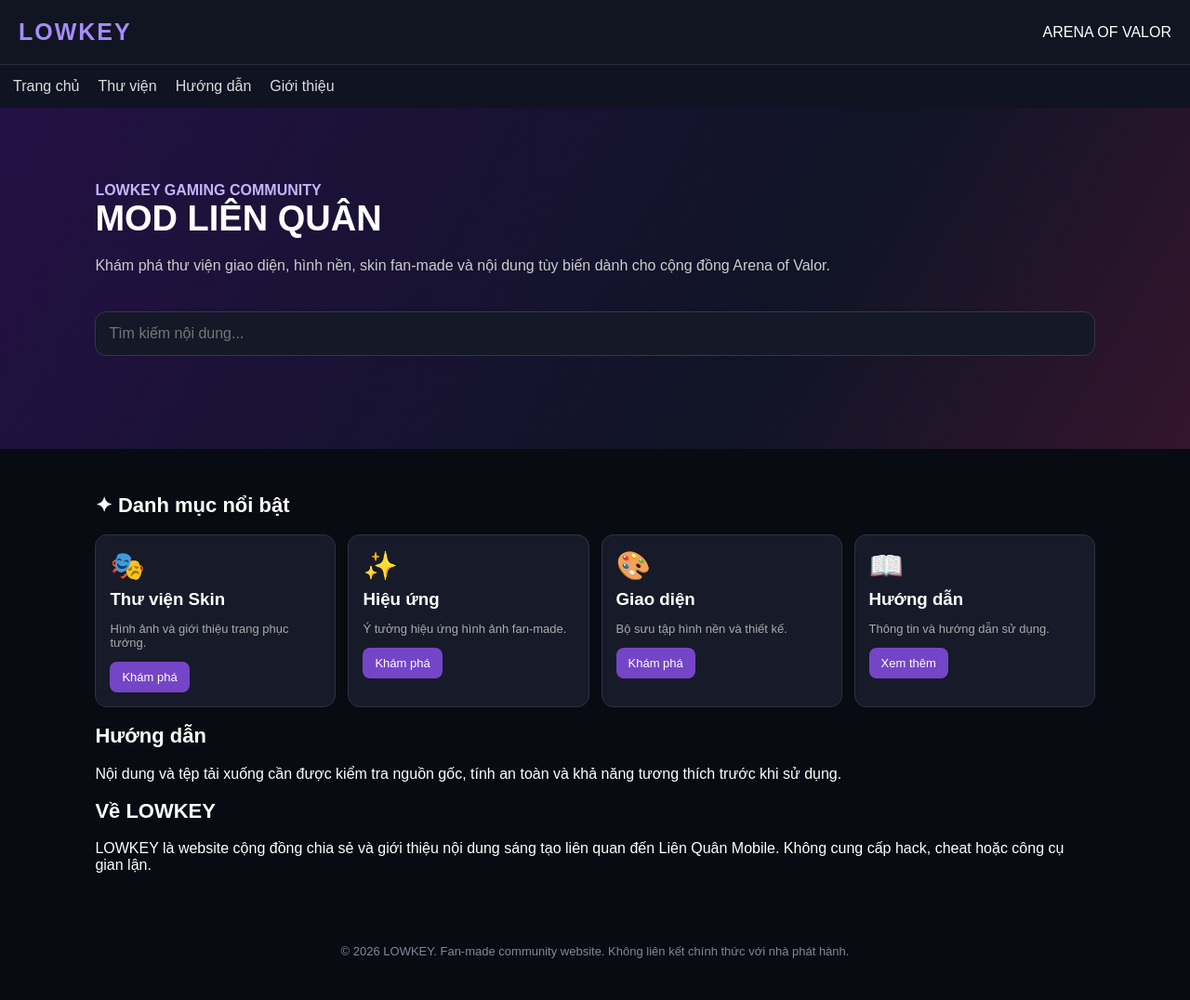
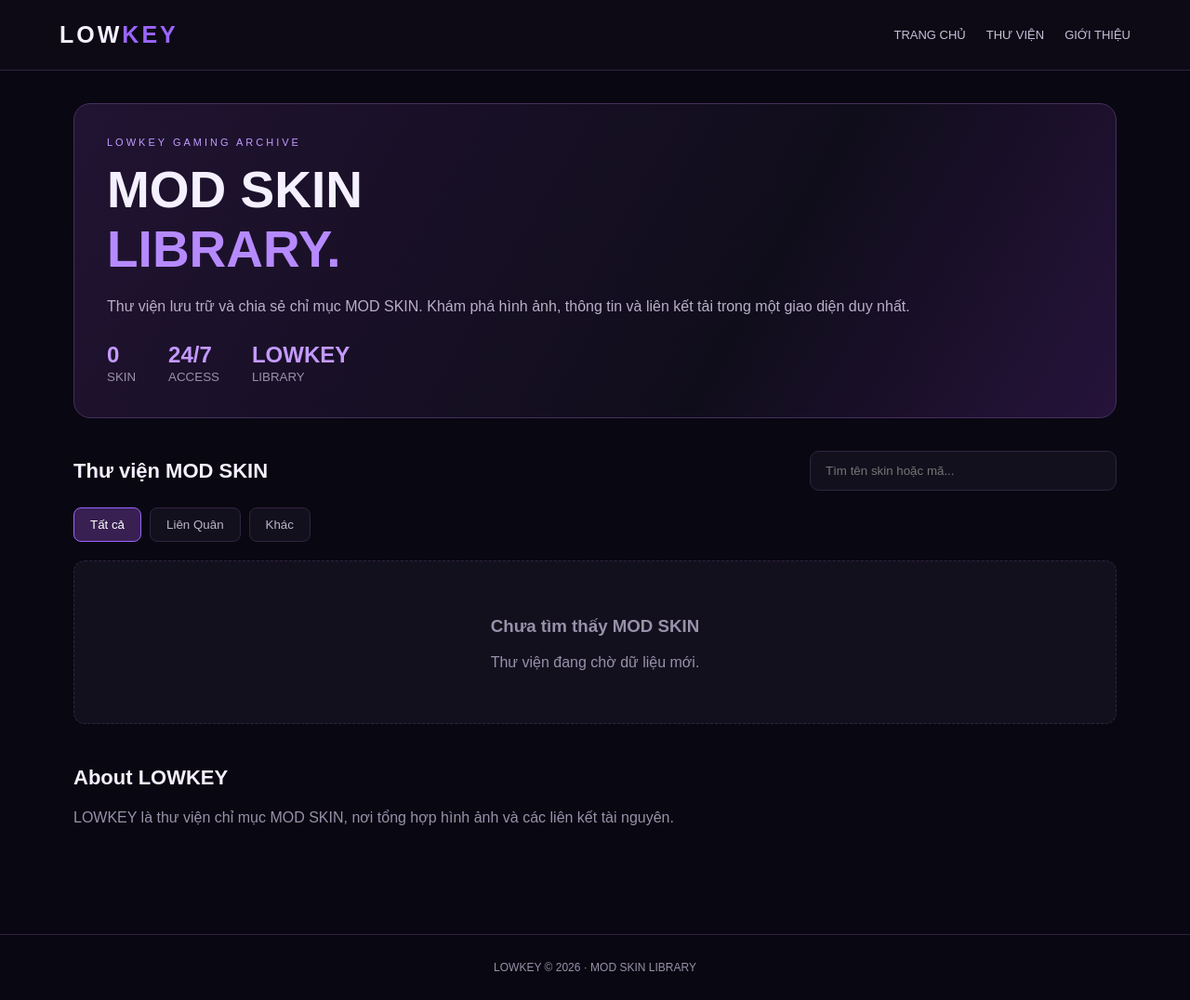
Before and after one commit to trantunv386-netizen/LOWKEY, a plain HTML site: page index.html in a window 1280 px wide. Shown: the whole page at 93% size. Drawn offline with Linux system fonts and the light colour scheme.

Commit message:
Update index.html

```diff
--- a/index.html
+++ b/index.html
@@ -1,61 +1,286 @@
+
 <!DOCTYPE html>
 <html lang="vi">
 <head>
 <meta charset="UTF-8">
-<meta name="viewport" content="width=device-width, initial-scale=1.0">
-<title>LOWKEY - Arena of Valor</title>
+<meta name="viewport" content="width=device-width, initial-scale=1">
+<meta name="theme-color" content="#090711">
+<title>LOWKEY | MOD SKIN LIBRARY</title>
 <style>
 *{box-sizing:border-box}
-body{margin:0;background:#090b12;color:#fff;font-family:Arial,sans-serif}
-header{padding:20px;background:#111522;border-bottom:1px solid #282c40;display:flex;justify-content:space-between;align-items:center}
-.logo{font-size:25px;font-weight:900;color:#a78bfa;letter-spacing:2px}
-nav{padding:14px;display:flex;gap:20px;overflow:auto;background:#101321}
-nav a{color:#ddd;text-decoration:none;white-space:nowrap}
-.hero{padding:55px 22px;background:linear-gradient(120deg,#241044,#101426 65%,#34152d)}
-.hero h1{font-size:38px;margin:0 0 12px}
-.hero p{color:#ccc;line-height:1.6}
-.tag{color:#c4b5fd;font-weight:bold}
-.search{margin:20px 0;padding:14px;width:100%;border:1px solid #38334f;border-radius:12px;background:#151827;color:white;font-size:16px}
-main{padding:22px}
-h2{font-size:22px}
-.grid{display:grid;grid-template-columns:repeat(2,minmax(0,1fr));gap:13px}
-.card{background:#171a29;border:1px solid #303044;border-radius:13px;padding:15px;min-height:145px}
-.card h3{margin:8px 0}
-.card p{font-size:13px;color:#aaa}
-.card a{display:inline-block;background:#7545c7;color:white;text-decoration:none;padding:9px 13px;border-radius:8px;font-size:13px}
-.icon{font-size:30px}
-footer{text-align:center;padding:30px;color:#858599;font-size:13px}
-@media(min-width:700px){.grid{grid-template-columns:repeat(4,1fr)}.hero{padding:80px 8%}main{padding:30px 8%}}
+:root{
+ --bg:#090711;--panel:#13101e;--panel2:#1b1629;
+ --purple:#9b65ff;--text:#f5f0ff;
+ --muted:#9991aa;--line:#302440;
+}
+body{
+ margin:0;background:var(--bg);color:var(--text);
+ font-family:Arial,sans-serif;
+}
+header{
+ height:76px;padding:0 5%;
+ display:flex;align-items:center;justify-content:space-between;
+ border-bottom:1px solid var(--line);
+ background:#0d0a16;
+}
+.logo{font-size:25px;font-weight:900;letter-spacing:3px}
+.logo span{color:var(--purple)}
+.nav{display:flex;gap:22px;font-size:13px}
+.nav a{color:#c9c0d8;text-decoration:none}
+main{max-width:1250px;margin:auto;padding:35px 5%}
+.hero{
+ padding:35px;border:1px solid #45305f;border-radius:18px;
+ background:linear-gradient(120deg,#211332,#100d1b 65%,#26133b);
+}
+.tag{color:#c39cff;font-size:11px;letter-spacing:3px}
+h1{font-size:clamp(32px,6vw,55px);margin:13px 0}
+.hero p{color:#b9afc9;line-height:1.7}
+.stats{
+ display:flex;gap:35px;margin-top:25px;flex-wrap:wrap
+}
+.stat strong{display:block;font-size:24px;color:#c49aff}
+.stat small{color:var(--muted)}
+.section-head{
+ display:flex;justify-content:space-between;
+ align-items:center;gap:15px;margin:35px 0 18px;
+ flex-wrap:wrap
+}
+h2{font-size:22px;margin:0}
+.search{
+ width:min(100%,330px);padding:13px 16px;
+ background:var(--panel);border:1px solid var(--line);
+ border-radius:10px;color:white;outline:none;
+}
+.search:focus{border-color:var(--purple)}
+.filters{display:flex;gap:9px;flex-wrap:wrap;margin-bottom:20px}
+.filter{
+ padding:10px 17px;border:1px solid var(--line);
+ border-radius:8px;background:var(--panel);
+ color:#bdb3ca;cursor:pointer;
+}
+.filter.active,.filter:hover{
+ background:#382052;border-color:var(--purple);color:white
+}
+.grid{
+ display:grid;grid-template-columns:repeat(3,minmax(0,1fr));
+ gap:18px
+}
+.card{
+ overflow:hidden;background:var(--panel);
+ border:1px solid var(--line);border-radius:13px;
+ transition:.2s;
+}
+.card:hover{transform:translateY(-4px);border-color:var(--purple)}
+.preview{
+ height:180px;background:#1c1728;
+ display:flex;align-items:center;justify-content:center;
+ color:#796b8d;font-size:13px;
+}
+.preview img{width:100%;height:100%;object-fit:cover}
+.info{padding:16px}
+.info h3{margin:0 0 9px;font-size:17px}
+.info p{font-size:12px;color:var(--muted)}
+.category{
+ display:inline-block;color:#c39aff;
+ background:#2b1b40;padding:5px 9px;
+ border-radius:5px;font-size:10px
+}
+.download{
+ display:block;text-align:center;margin-top:15px;
+ padding:11px;background:#8951d8;
+ border-radius:7px;color:white;text-decoration:none;
+ font-weight:bold;font-size:13px;
+}
+.download:hover{background:#a66bff}
+.empty{
+ padding:40px 15px;text-align:center;
+ background:var(--panel);border:1px dashed var(--line);
+ border-radius:12px;color:var(--muted);
+}
+footer{
+ margin-top:60px;padding:28px 5%;
+ border-top:1px solid var(--line);
+ text-align:center;color:var(--muted);font-size:12px
+}
+@media(max-width:750px){
+ .grid{grid-template-columns:repeat(2,minmax(0,1fr))}
+ header{padding:0 4%}
+ .nav{gap:10px;font-size:11px}
+ main{padding:25px 4%}
+ .hero{padding:25px}
+}
+@media(max-width:440px){
+ .grid{grid-template-columns:1fr 1fr;gap:10px}
+ .preview{height:130px}
+ .info{padding:11px}
+ .info h3{font-size:14px}
+ .download{font-size:11px}
+ .nav a:nth-child(2){display:none}
+}
 </style>
 </head>
 <body>
-<header><div class="logo">LOWKEY</div><span>ARENA OF VALOR</span></header>
-<nav><a href="#">Trang chủ</a><a href="#mods">Thư viện</a><a href="#guide">Hướng dẫn</a><a href="#about">Giới thiệu</a></nav>
-<section class="hero">
-<div class="tag">LOWKEY GAMING COMMUNITY</div>
-<h1>MOD LIÊN QUÂN</h1>
-<p>Khám phá thư viện giao diện, hình nền, skin fan-made và nội dung tùy biến dành cho cộng đồng Arena of Valor.</p>
-<input class="search" id="search" placeholder="Tìm kiếm nội dung..." oninput="filterCards()">
-</section>
-<main id="mods">
-<h2>✦ Danh mục nổi bật</h2>
-<div class="grid" id="cards">
-<div class="card"><div class="icon">🎭</div><h3>Thư viện Skin</h3><p>Hình ảnh và giới thiệu trang phục tướng.</p><a href="#about">Khám phá</a></div>
-<div class="card"><div class="icon">✨</div><h3>Hiệu ứng</h3><p>Ý tưởng hiệu ứng hình ảnh fan-made.</p><a href="#about">Khám phá</a></div>
-<div class="card"><div class="icon">🎨</div><h3>Giao diện</h3><p>Bộ sưu tập hình nền và thiết kế.</p><a href="#about">Khám phá</a></div>
-<div class="card"><div class="icon">📖</div><h3>Hướng dẫn</h3><p>Thông tin và hướng dẫn sử dụng.</p><a href="#guide">Xem thêm</a></div>
-</div>
-<section id="guide"><h2>Hướng dẫn</h2><p>Nội dung và tệp tải xuống cần được kiểm tra nguồn gốc, tính an toàn và khả năng tương thích trước khi sử dụng.</p></section>
-<section id="about"><h2>Về LOWKEY</h2><p>LOWKEY là website cộng đồng chia sẻ và giới thiệu nội dung sáng tạo liên quan đến Liên Quân Mobile. Không cung cấp hack, cheat hoặc công cụ gian lận.</p></section>
+
+<header>
+ <div class="logo">LOW<span>KEY</span></div>
+ <nav class="nav">
+  <a href="#home">TRANG CHỦ</a>
+  <a href="#library">THƯ VIỆN</a>
+  <a href="#about">GIỚI THIỆU</a>
+ </nav>
+</header>
+
+<main id="home">
+ <section class="hero">
+  <div class="tag">LOWKEY GAMING ARCHIVE</div>
+  <h1>MOD SKIN<br><span style="color:#b68aff">LIBRARY.</span></h1>
+  <p>
+   Thư viện lưu trữ và chia sẻ chỉ mục MOD SKIN.
+   Khám phá hình ảnh, thông tin và liên kết tải
+   trong một giao diện duy nhất.
+  </p>
+  <div class="stats">
+   <div class="stat">
+    <strong id="total">0</strong>
+    <small>SKIN</small>
+   </div>
+   <div class="stat">
+    <strong>24/7</strong>
+    <small>ACCESS</small>
+   </div>
+   <div class="stat">
+    <strong>LOWKEY</strong>
+    <small>LIBRARY</small>
+   </div>
+  </div>
+ </section>
+
+ <section id="library">
+  <div class="section-head">
+   <h2>Thư viện MOD SKIN</h2>
+   <input id="search" class="search"
+    placeholder="Tìm tên skin hoặc mã..." />
+  </div>
+
+  <div class="filters">
+   <button class="filter active" data-cat="all">Tất cả</button>
+   <button class="filter" data-cat="Lien Quan">Liên Quân</button>
+   <button class="filter" data-cat="Other">Khác</button>
+  </div>
+
+  <div class="grid" id="cards"></div>
+ </section>
+
+ <section id="about" style="margin-top:45px">
+  <h2>About LOWKEY</h2>
+  <p style="color:#9991aa;line-height:1.8">
+   LOWKEY là thư viện chỉ mục MOD SKIN,
+   nơi tổng hợp hình ảnh và các liên kết tài nguyên.
+  </p>
+ </section>
 </main>
-<footer>© 2026 LOWKEY. Fan-made community website. Không liên kết chính thức với nhà phát hành.</footer>
+
+<footer>
+ LOWKEY © 2026 · MOD SKIN LIBRARY
+</footer>
+
 <script>
-function filterCards(){
-const q=document.getElementById('search').value.toLowerCase();
-document.querySelectorAll('.card').forEach(card=>{
-card.style.display=card.innerText.toLowerCase().includes(q)?'block':'none';
+// DỮ LIỆU SKIN ĐƯỢC QUẢN LÝ TẠI ĐÂY
+// Thay thông tin mẫu bằng dữ liệu thật khi có.
+
+const skins = [];
+
+let currentCategory = "all";
+
+const cards = document.getElementById("cards");
+const search = document.getElementById("search");
+
+function render(){
+ const keyword = search.value.toLowerCase().trim();
+
+ const result = skins.filter(s=>{
+  const matchCategory =
+   currentCategory==="all" || s.category===currentCategory;
+
+  const matchText =
+   (s.name+" "+s.code).toLowerCase().includes(keyword);
+
+  return matchCategory && matchText;
+ });
+
+ document.getElementById("total").textContent=skins.length;
+
+ cards.innerHTML="";
+
+ if(!result.length){
+  cards.innerHTML=`
+   <div class="empty" style="grid-column:1/-1">
+    <h3>Chưa tìm thấy MOD SKIN</h3>
+    <p>Thư viện đang chờ dữ liệu mới.</p>
+   </div>`;
+  return;
+ }
+
+ result.forEach(s=>{
+  const card=document.createElement("article");
+  card.className="card";
+
+  const preview=document.createElement("div");
+  preview.className="preview";
+
+  if(s.image){
+   const img=document.createElement("img");
+   img.src=s.image;
+   img.alt=s.name;
+   preview.appendChild(img);
+  }else{
+   preview.textContent="LOWKEY PREVIEW";
+  }
+
+  const info=document.createElement("div");
+  info.className="info";
+
+  const title=document.createElement("h3");
+  title.textContent=s.name;
+
+  const category=document.createElement("span");
+  category.className="category";
+  category.textContent=s.category;
+
+  const code=document.createElement("p");
+  code.textContent="Mã: "+s.code;
+
+  const link=document.createElement("a");
+  link.className="download";
+  link.textContent="XEM LIÊN KẾT TẢI";
+  link.href=s.url || "#";
+  link.target="_blank";
+  link.rel="noopener noreferrer";
+
+  if(!s.url){
+   link.addEventListener("click",e=>e.preventDefault());
+  }
+
+  info.append(title,category,code,link);
+  card.append(preview,info);
+  cards.appendChild(card);
+ });
+}
+
+document.querySelectorAll(".filter").forEach(btn=>{
+ btn.addEventListener("click",()=>{
+  document.querySelector(".filter.active")
+   ?.classList.remove("active");
+
+  btn.classList.add("active");
+  currentCategory=btn.dataset.cat;
+  render();
+ });
 });
-}
+
+search.addEventListener("input",render);
+
+render();
 </script>
 </body>
-  </html>
+</html>
```
